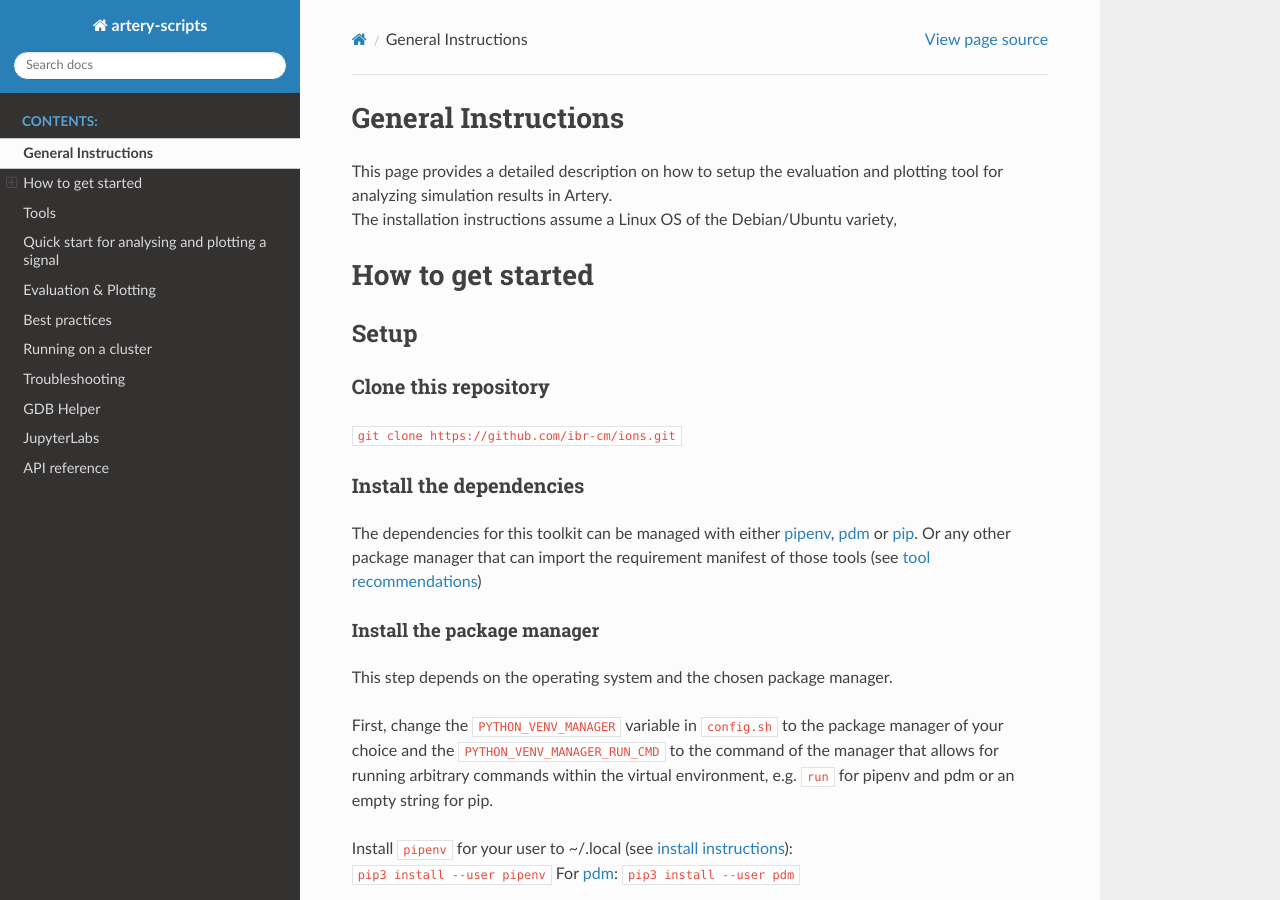
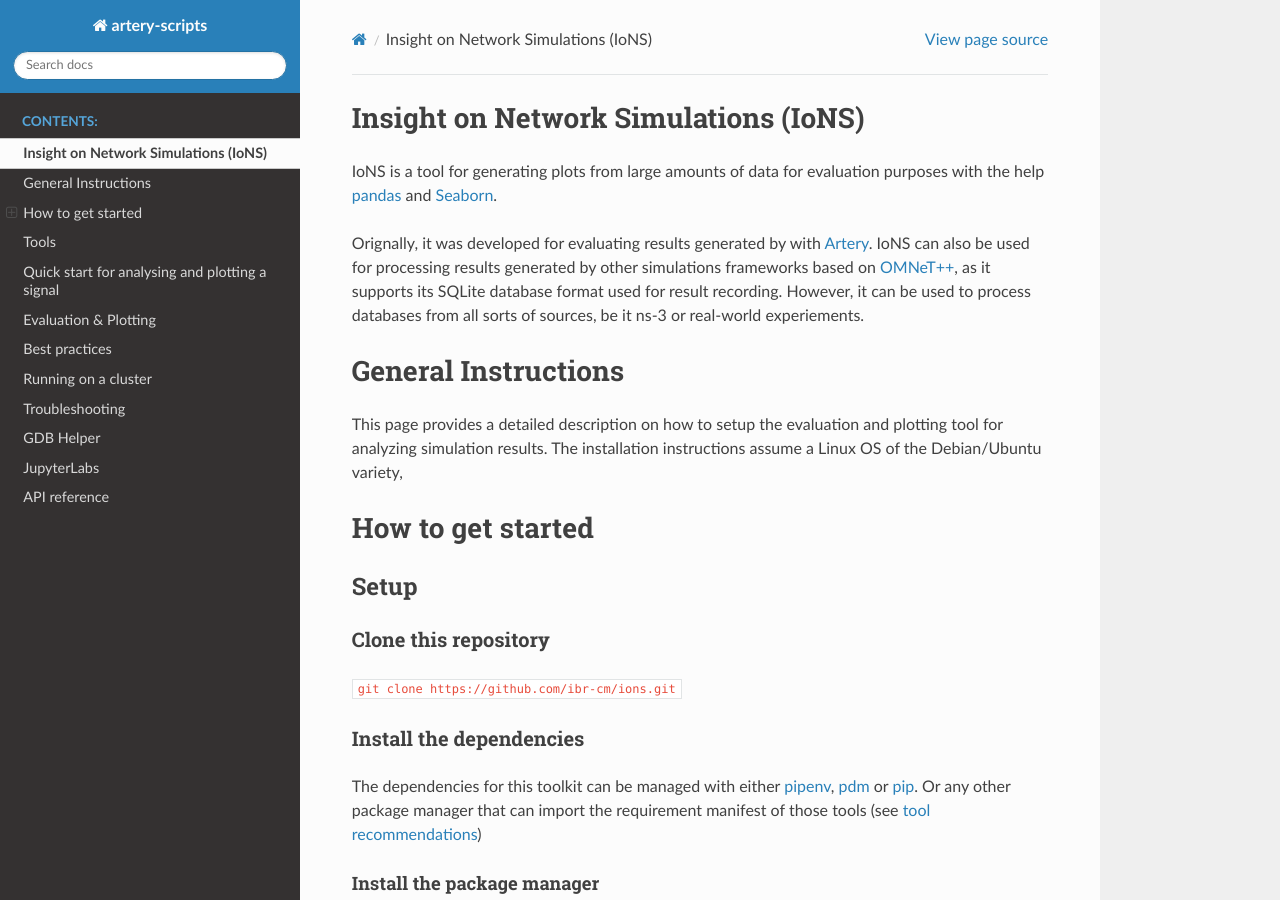
Before and after one commit to ibr-cm/ions, a Sphinx documentation site: the page built from doc/source/general.md, in a window 1280 px wide and 900 px high. Built offline with Sphinx 7.4.7 and the Read the Docs theme 2.0.0, drawn with Linux system fonts in a browser that asks for light colours; pages that are not in the unit, such as notebooks, are missing from menus.

Commit message:
Added short project description to readme

```diff
--- a/doc/source/general.md
+++ b/doc/source/general.md
@@ -1,6 +1,14 @@
+# Insight on Network Simulations (IoNS)
+
+IoNS is a tool for generating plots from large amounts of data for evaluation purposes with the help [pandas](https://pandas.pydata.org/) and [Seaborn](https://seaborn.pydata.org/).
+
+Orignally, it was developed for evaluating results generated by with [Artery](http://artery.v2x-research.eu/).
+IoNS can also be used for processing results generated by other simulations frameworks based on [OMNeT++](https://omnetpp.org/), as it supports its SQLite database format used for result recording.
+However, it can be used to process databases from all sorts of sources, be it ns-3 or real-world experiements.
+
 # General Instructions
 
-This page provides a detailed description on how to setup the evaluation and plotting tool for analyzing simulation results in Artery.
+This page provides a detailed description on how to setup the evaluation and plotting tool for analyzing simulation results.
 The installation instructions assume a Linux OS of the Debian/Ubuntu variety,
 
 # How to get started
```
